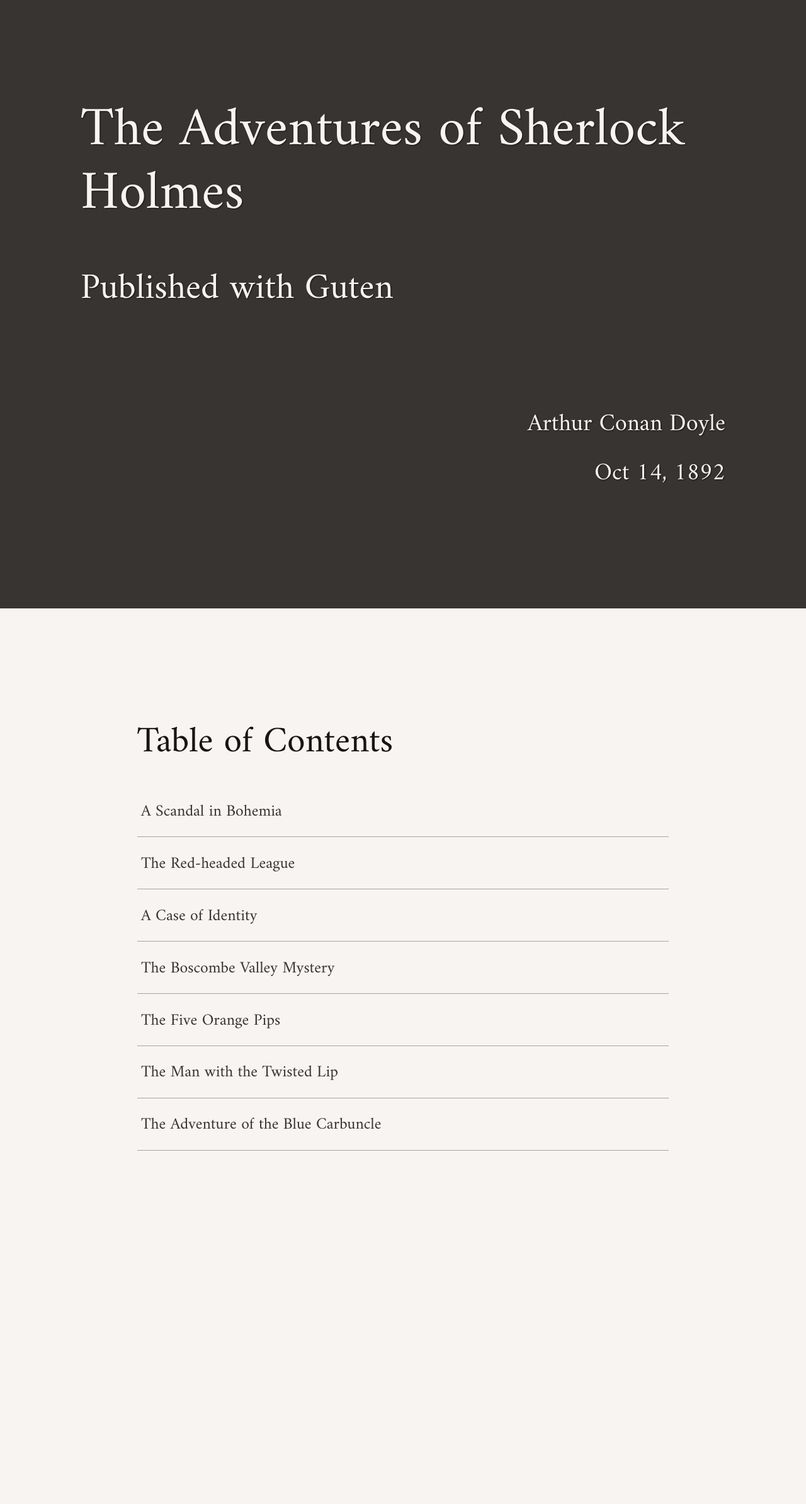
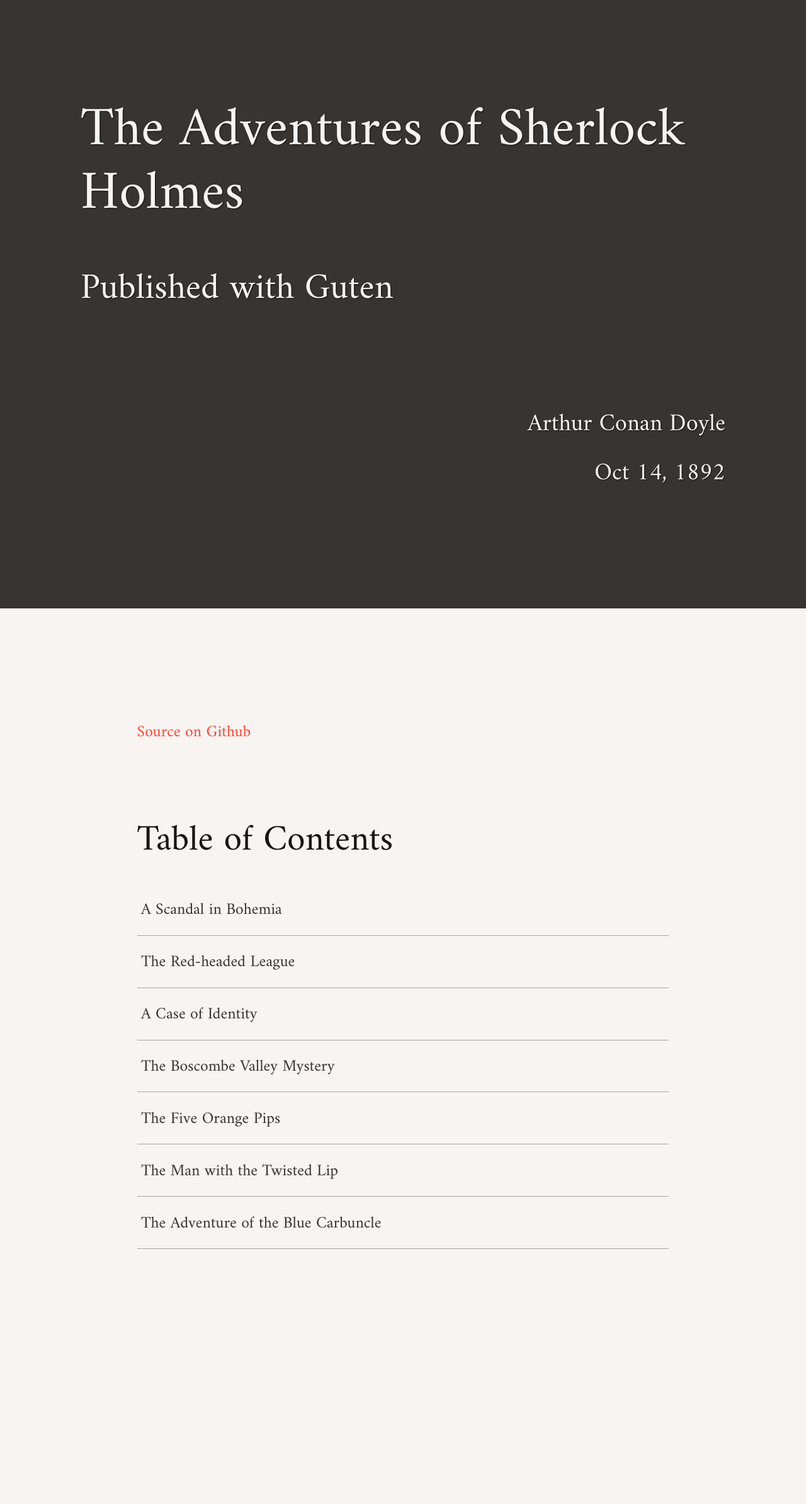
Before and after one commit to Awjin/guten, a Jekyll site: the page built from index.md, in a window 1280 px wide. Shown: the whole page at 63% size. Built offline with Jekyll 4.4.1, drawn with Linux system fonts in a browser that asks for light colours; before the commit the page ends 2232 px from its top, so only the background shows below that.

Commit message:
Add github link

```diff
--- a/_layouts/cover.html
+++ b/_layouts/cover.html
@@ -11,6 +11,10 @@
         <h3 class="align-right margin-none">{{ site.publish_date | escape }}</h3>
     </div>
 
+    <div class="cover-content">
+        {{ content }}
+    </div>
+
     <div class="table-of-contents">
         <h2>Table of Contents</h2>
         {% for item in site.chapters %}
--- a/_sass/guten.scss
+++ b/_sass/guten.scss
@@ -64,6 +64,12 @@ body {
     }
 }
 
+.cover-content {
+    margin: auto;
+    max-width: 66vw;
+    padding-bottom: 10vh;
+}
+
 blockquote {
     margin: 15vh 0;
 
--- a/_sass/just-type/config.scss
+++ b/_sass/just-type/config.scss
@@ -24,4 +24,4 @@ $font-stack-3: Andale Mono, "Lucida Console", monospace;
 $color-background: #f8f4f2;
 $color-text: #181412;
 $color-text-light: #383432;
-$color-action: #f00;
+$color-action: #f43;
--- a/index.md
+++ b/index.md
@@ -1,3 +1,5 @@
 ---
 layout: cover
 ---
+
+[Source on Github](https://github.com/awjin/guten)
```
